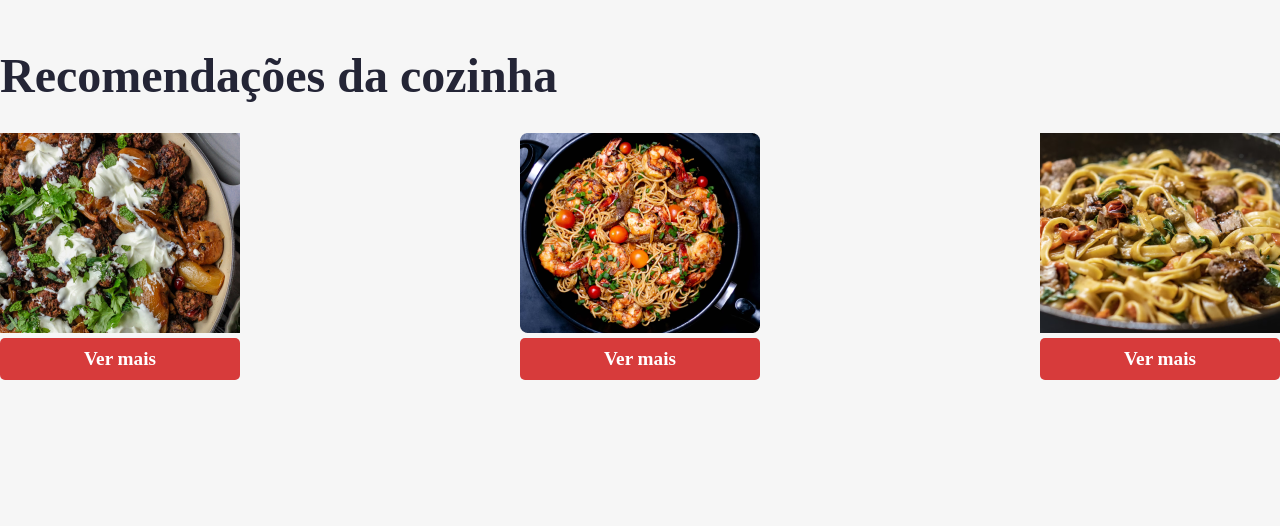
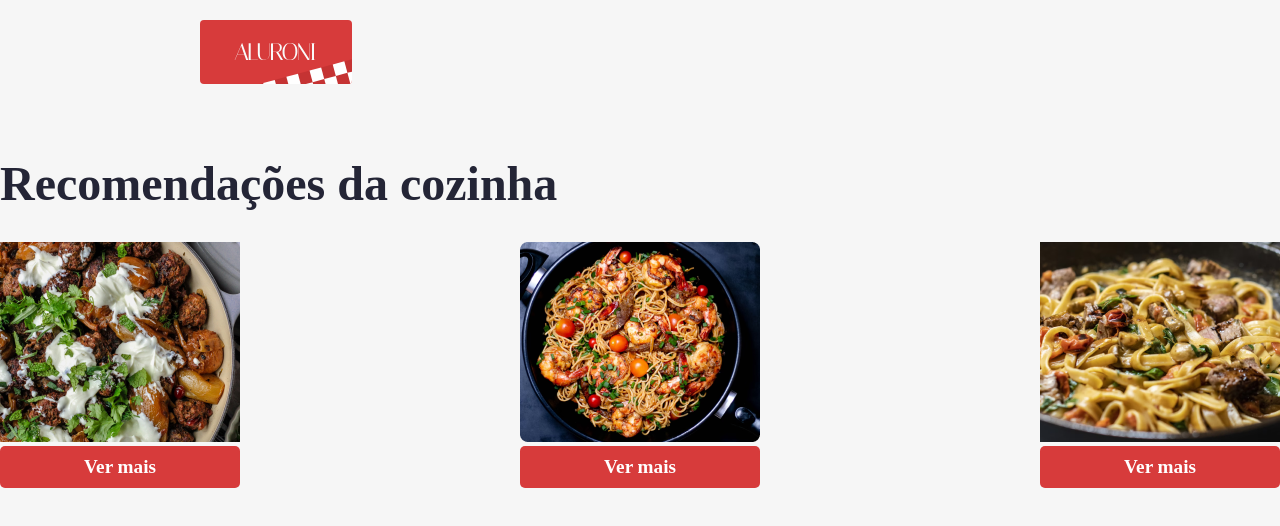
Before and after one commit to MilyRibeiro/restaurante-massas, a React (Create React App) app: page / in a window 1280 px wide. Shown: the top 526 px of the page. Built offline with nearby package versions, Linux system fonts and the light colour scheme; a web font is replaced by a local one.

Commit message:
Criando o menu

```diff
--- /dev/null
+++ b/src/componentes/Menu/Menu.module.scss
@@ -0,0 +1,15 @@
+@import "styles/variaveis";
+@import "styles/breakpoints";
+
+.menu {
+    padding: 20px $padding-horizontal;
+    @media (max-width: $desktop_xsm) {
+      padding: 20px $padding-horizontal-mobile;
+    }
+    @media (min-width: $desktop_xsm) and (max-width: $desktop_sm) {
+      padding: 20px $padding-horizontal-sm;
+    }
+    @media (min-width: $desktop_sm) and (max-width: $desktop_md) {
+      padding: 20px $padding-horizontal-md;
+    }
+}
--- /dev/null
+++ b/src/componentes/Menu/index.tsx
@@ -0,0 +1,11 @@
+import React from 'react';
+import { ReactComponent as Logo } from 'assets/logo.svg';
+import styles from './Menu.module.scss';
+
+export default function Menu() {
+    return (
+        <nav className={styles.menu}>
+            <Logo />
+        </nav>
+    )
+}
--- a/src/index.tsx
+++ b/src/index.tsx
@@ -2,11 +2,7 @@
 import ReactDOM from 'react-dom/client';
 import 'normalize.css';
 import './index.css';
-// import Cardapio from './pages/Cardapio';
-// import Inicio from 'pages/Inicio';
 import AppRouter from './routes';
-
-// const componenteAtual = window.location.pathname === '/' ? <Inicio /> : <Cardapio />;
 
 const root = ReactDOM.createRoot(
   document.getElementById('root') as HTMLElement
@@ -15,6 +11,5 @@
 root.render(
   <React.StrictMode>
     <AppRouter />
-    {/* {componenteAtual} */}
   </React.StrictMode>
 );
--- a/src/pages/Cardapio/Cardapio.module.scss
+++ b/src/pages/Cardapio/Cardapio.module.scss
@@ -1,18 +1,5 @@
 @import "styles/variaveis";
 @import "styles/breakpoints";
-
-.menu {
-  padding: 20px $padding-horizontal;
-  @media (max-width: $desktop_xsm) {
-    padding: 20px $padding-horizontal-mobile;
-  }
-  @media (min-width: $desktop_xsm) and (max-width: $desktop_sm) {
-    padding: 20px $padding-horizontal-sm;
-  }
-  @media (min-width: $desktop_sm) and (max-width: $desktop_md) {
-    padding: 20px $padding-horizontal-md;
-  }
-}
 
 .header {
   align-items: center;
--- a/src/pages/Cardapio/index.tsx
+++ b/src/pages/Cardapio/index.tsx
@@ -1,10 +1,10 @@
 import styles from './Cardapio.module.scss';
-import { ReactComponent as Logo } from 'assets/logo.svg';
 import Buscador from './Buscador';
 import React, { useState } from 'react';
 import Filtros from './Filtros';
 import Ordenador from './Ordenador';
 import Itens from './Itens';
+import Menu from 'componentes/Menu';
 
 export default function Cardapio() {
   const [busca, setBusca] = useState('');
@@ -12,9 +12,7 @@
   const [ordenador, setOrdenador] = useState('');
   return (
     <main>
-      <nav className={styles.menu}>
-        <Logo />
-      </nav>
+      <Menu />
       <header className={styles.header}>
         <div className={styles.header__text}>
           A casa do código e da massa
--- a/src/pages/Inicio/index.tsx
+++ b/src/pages/Inicio/index.tsx
@@ -1,12 +1,14 @@
 import React from 'react';
 import cardapio from 'data/cardapio.json';
 import styles from './Inicio.module.scss';
+import Menu from 'componentes/Menu';
 
 export default function Inicio() {
     let pratosRecomendados = [...cardapio];
     pratosRecomendados = pratosRecomendados.sort(() => 0.5 - Math.random()).splice(0, 3);
     return (
         <section>
+            <Menu />
             <h3 className={styles.titulo}>Recomendações da cozinha</h3>
             <div className={styles.recomendados}>
                 {pratosRecomendados.map(item => (
```
